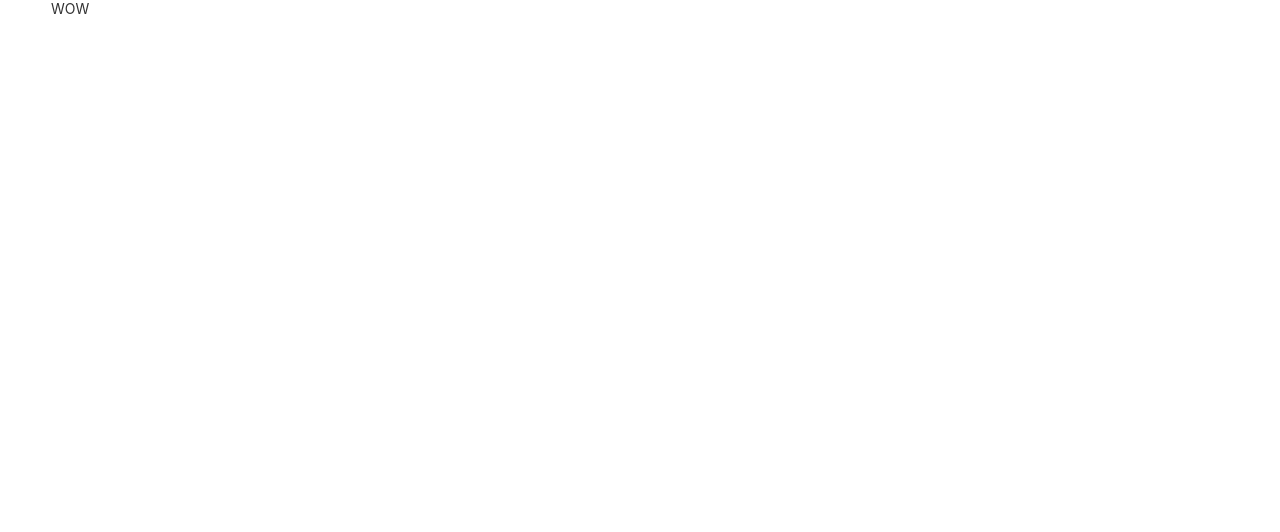
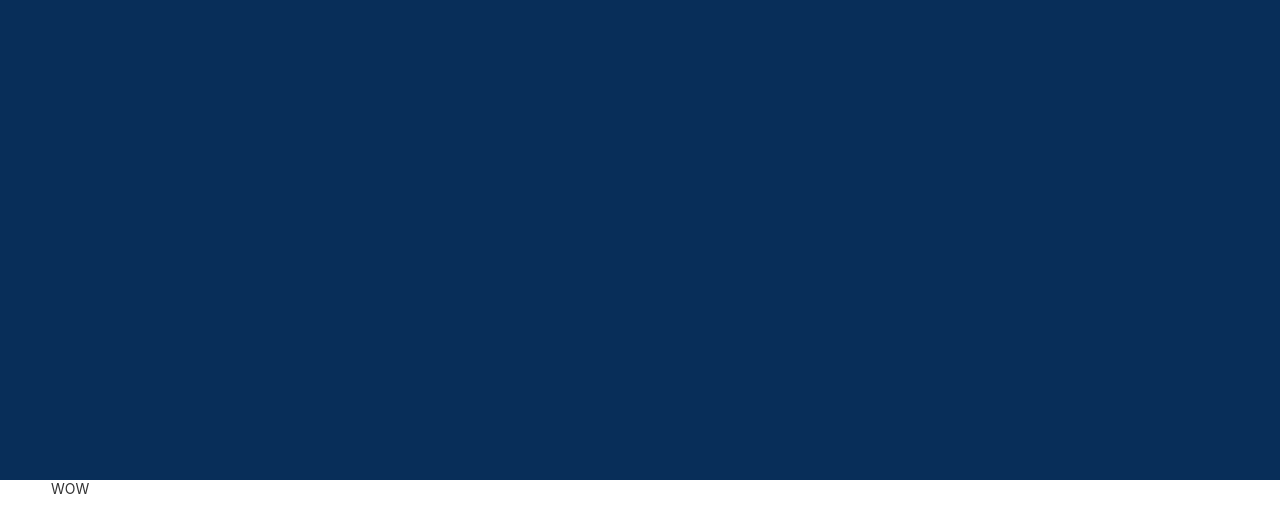
Before and after one commit to potato-club/national-petition-frontend, a Next.js app: page /board/detail in a window 1280 px wide. Shown: the top 532 px of the page. Built offline with nearby package versions, Linux system fonts and the light colour scheme.

Commit message:
[ADD] Lint제거 / detail 레이아웃 구상중

```diff
--- a/components/common/TypoGraphy.tsx
+++ b/components/common/TypoGraphy.tsx
@@ -3,6 +3,7 @@ import styled from '@emotion/styled';
 
 type TypoGraphyProps = {
   type?:
+    | 'Head'
     | 'Title'
     | 'h1'
     | 'h2'
@@ -19,7 +20,7 @@ type TypoGraphyProps = {
 };
 
 type StyledTypoGraphyProps = {
-  type: '48' | '24' | '22' | '20' | '18' | '14' | '12' | '10' | '8';
+  type: '48' | '32' | '24' | '22' | '20' | '18' | '14' | '12' | '10' | '8';
   color?: string;
   textAlign?: 'left' | 'center' | 'right';
   fontWeight?: string;
@@ -36,8 +37,10 @@ export const TypoGraphy: React.FC<TypoGraphyProps> = ({
 }) => {
   const changeTypeFontSize = useMemo(() => {
     switch (type) {
+      case 'Head':
+        return '48';
       case 'Title':
-        return '48';
+        return '32';
       case 'h1':
         return '24';
       case 'h2':
--- a/pages/board/detail.jsx
+++ b/pages/board/detail.jsx
@@ -1,10 +1,12 @@
 import React from 'react';
 import { LayoutContainer, TypoGraphy } from 'components/common';
 import styled from '@emotion/styled';
+import { customColor } from 'constants';
 
 const detail = () => {
   return (
     <LayoutContainer>
+      <IntroHeader />
       <Container>
         <TypoGraphy>WOW</TypoGraphy>
       </Container>
@@ -21,4 +23,10 @@ const Container = styled.div`
   margin-right: auto;
 `;
 
+const IntroHeader = styled.div`
+  background-color: #082e59;
+  width: 100vw;
+  height: 480px;
+`;
+
 export default detail;
```
Also changed, not shown: .eslintrc.json (deleted).
